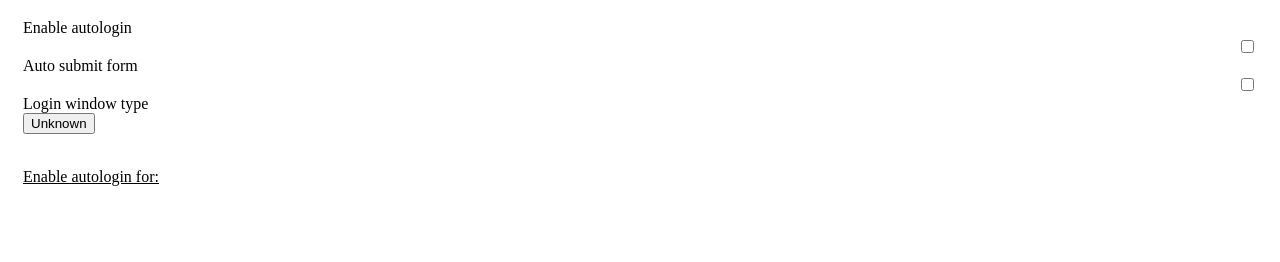
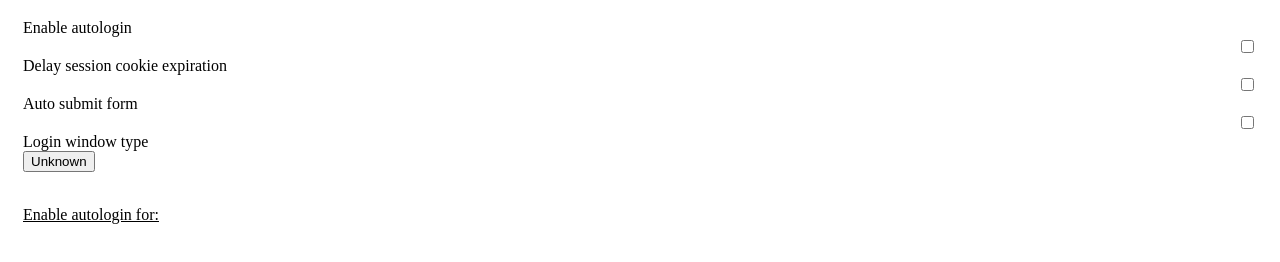
Before and after one commit to rizecookey/auto-kit-login, a website with bundled scripts: page src/popup/popup.html in a window 1280 px wide. Shown: the part 84-346 px from the top of the page. Built offline with nearby package versions, Linux system fonts and the light colour scheme; some packages are replaced by stand-ins of ours.

Commit message:
Add GUI option for enabling or disabling session cookie lifetime extension

```diff
--- a/src/popup/popup.html
+++ b/src/popup/popup.html
@@ -24,6 +24,20 @@
               role="switch"
               class="form-check-input float-end"
               id="enable_autologin"
+            />
+          </div>
+        </div>
+        <div
+          class="row flex-nowrap align-items-center"
+          title="Delay session cookie expiration"
+        >
+          <div class="col-10 name">Delay session cookie expiration</div>
+          <div class="col option toggle form-check form-switch">
+            <input
+              type="checkbox"
+              role="switch"
+              class="form-check-input float-end"
+              id="enable_session_cookie_extension"
             />
           </div>
         </div>
--- a/src/popup/popup.ts
+++ b/src/popup/popup.ts
@@ -13,6 +13,7 @@ async function loadConfigOptions(): Promise<void> {
     let userConfig = await userConfigManager.get();
 
     setupToggle('enable_autologin', userConfig.enabled, val => userConfigManager.set({ enabled: val }));
+    setupToggle('enable_session_cookie_extension', userConfig.extendLoginCookieLifetime, val => userConfigManager.set({ extendLoginCookieLifetime: val }))
     setupToggle('enable_auto_submit', userConfig.autoSubmitLoginForm, val => userConfigManager.set({ autoSubmitLoginForm: val }));
     setupDropdown('login_window_type', config.extension.userConfig.loginWindowTypes, userConfig.loginWindowType, val => userConfigManager.set({ loginWindowType: val }))
 
```
